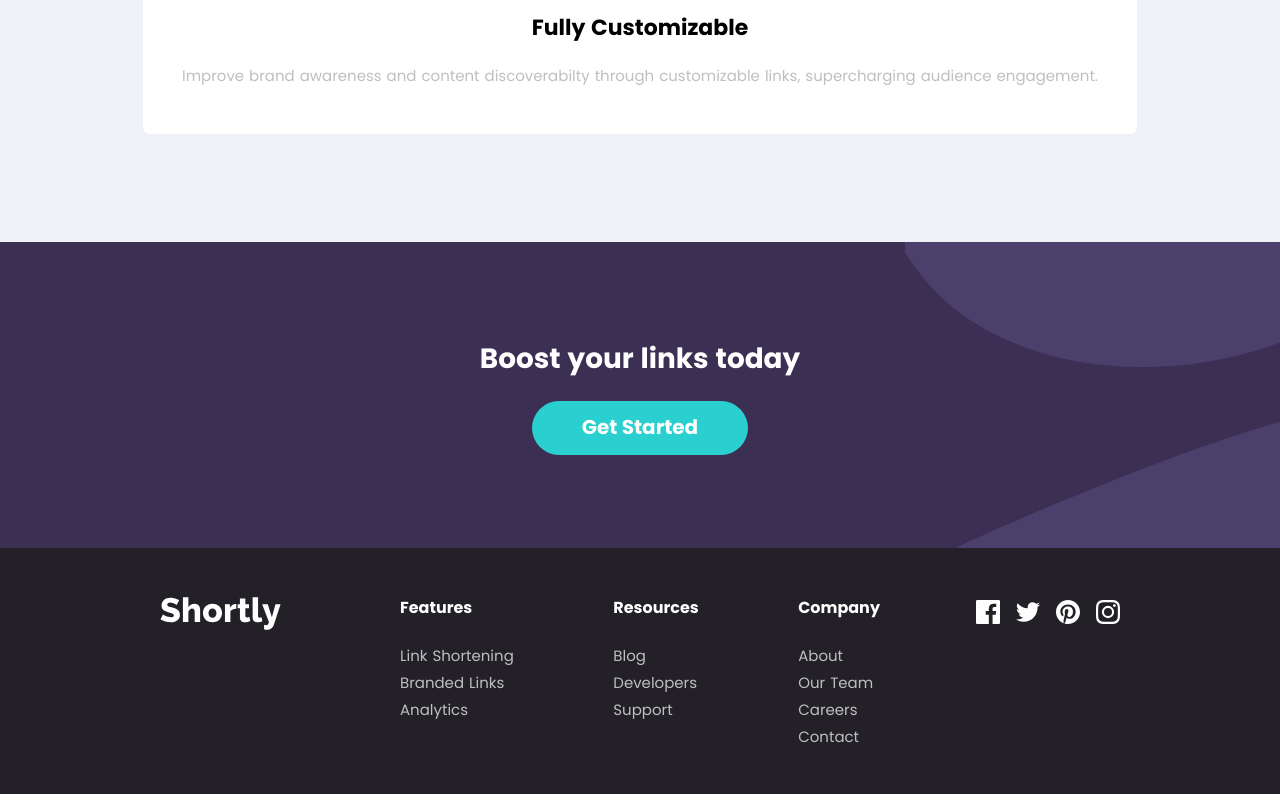
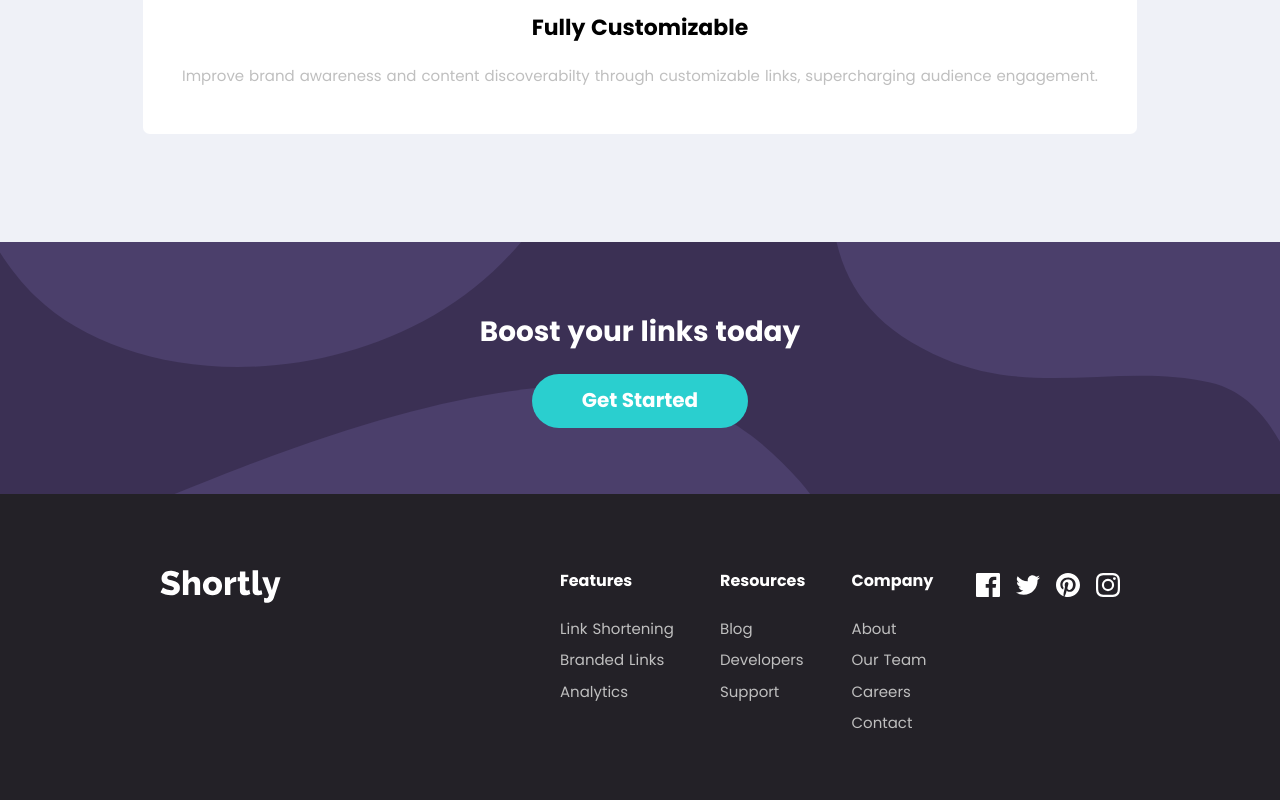
Before and after one commit to Lauren08/shortly-landing-page, a Nuxt app: page / in a window 1280 px wide. Shown: the part 1897-2697 px from the top of the page. Built offline with nearby package versions, Linux system fonts and the light colour scheme.

Commit message:
Continue work on Desktop Version of the website

```diff
--- a/components/Button.vue
+++ b/components/Button.vue
@@ -1,6 +1,6 @@
 <template>
   <button
-    class="h-8 w-48 mx-auto border-0 outline-none focus:outline-none focus:shadow-outline hover:shadow-outline bg-cyan text-white font-bold"
+    class="h-8 w-48 mx-auto border-0 outline-none focus:outline-none focus:shadow-outline hover:shadow-outline bg-cyan hover:bg-lightCyan text-white font-bold"
   >
     <slot></slot>
   </button>
--- a/components/Cta.vue
+++ b/components/Cta.vue
@@ -1,7 +1,7 @@
 <template>
-  <div class="flex flex-col justify-center relative h-70 w-full bg-darkvoilet">
+  <div class="flex flex-col justify-center relative h-70 md:h-56 w-full bg-darkvoilet">
     <svg
-      class="absolute top-0 right-0"
+      class="absolute top-0 right-0 md:hidden"
       xmlns="http://www.w3.org/2000/svg"
       width="375"
       height="306"
@@ -12,6 +12,7 @@
         />
       </g>
     </svg>
+    <svg class="absolute top-0 right-0 w-full h-56 sm:hidden md:block" xmlns="http://www.w3.org/2000/svg"><g fill="#4B3F6B" fill-rule="evenodd"><path d="M830-63.482C830 19.351 854.36 78.678 944.732 117c90.371 38.321 177.686 3.352 265.277 23.4 87.59 20.048 87.59 149.195 170.077 228.671 82.486 79.476 256.405 98.781 397.82 18.15 141.415-80.632 205.52-268.896 163.267-379.902C1898.919-103.687 1817.943-205 1427.236-205S830-146.314 830-63.482zM-263.351 570.909c29.685 77.331 73.689 123.988 171.79 127.377 98.102 3.39 167.085-60.547 256.043-73.22 88.958-12.674 135.24 107.895 240.73 152.532 105.488 44.638 274.775.333 377.9-125.622C886.24 526.021 878.62 327.29 799.392 238.798 720.162 150.307 608.257 84.743 243.5 224.76c-364.757 140.017-536.537 268.818-506.852 346.149zM-514-377.482c0 82.833 24.36 142.16 114.732 180.482 90.371 38.321 177.686 3.352 265.277 23.4 87.59 20.048 87.59 149.195 170.077 228.671 82.486 79.476 256.405 98.781 397.82 18.15 141.415-80.632 205.52-268.896 163.267-379.902C554.919-417.687 473.943-519 83.236-519S-514-460.314-514-377.482z"/></g></svg>
     <h4 class="z-10 text-2xl leading-4xl self-center text-white font-bold">Boost your links today</h4>
     <Button class="h-12 mt-4 z-10 rounded-full text-lg">Get Started</Button>
   </div>
--- a/components/Form.vue
+++ b/components/Form.vue
@@ -1,7 +1,7 @@
 <template>
   <div>
     <form
-      class="flex flex-col md:w-10/12 md:mx-auto mt-16 mx-5 p-5 relative rounded-lg bg-darkvoilet"
+      class="flex flex-col md:w-10/12 md:mx-auto md:max-w-screen-lg mt-16 mx-5 p-5 relative rounded-lg bg-darkvoilet"
       @submit.prevent="handleSubmit(link)"
     >
       <svg
--- a/components/ShortLinks.vue
+++ b/components/ShortLinks.vue
@@ -1,15 +1,17 @@
 <template>
   <div
-    class="flex flex-col self-center w-11/12 mt-6 shadow-sm rounded-md bg-white text-small leading-3xl font-medium"
+    class="flex flex-col md:flex-row self-center md:items-center md:justify-between md:pl-2 w-11/12 md:w-10/12 md:mx-auto md:max-w-screen-lg mt-6 shadow-sm rounded-md bg-white text-small leading-3xl font-medium"
   >
     <p class="px-4 py-1">{{ link.url }}</p>
     <hr class="text-neutral-gray opacity-25" />
-    <p class="px-4 py-1 text-cyan">{{ `https://rel.ink/${link.hashid}` }}</p>
-    <Button
-      class="w-11/12 h-10 mb-4 rounded-md text-small"
-      :class="{ 'bg-darkvoilet': copied }"
-      @click="handleClick(`https://rel.ink/${link.hashid}`)"
-    >{{ copied ? "Copied!" : "Copy" }}</Button>
+    <div class="flex md:pr-2 md:items-center">
+      <p class="px-4 py-1 text-cyan">{{ `https://rel.ink/${link.hashid}` }}</p>
+      <Button
+        class="w-11/12 md:w-24 h-10 mb-4 md:my-3 rounded-md text-small"
+        :class="{ 'bg-darkvoilet': copied }"
+        @click="handleClick(`https://rel.ink/${link.hashid}`)"
+      >{{ copied ? "Copied!" : "Copy" }}</Button>
+    </div>
   </div>
 </template>
 
--- a/components/TheFooter.vue
+++ b/components/TheFooter.vue
@@ -1,7 +1,7 @@
 <template>
-  <footer class="flex max-w-full md:justify-center py-10 bg-neutral-verydarkvoilet">
+  <footer class="flex max-w-full md:justify-center py-10 md:py-16 bg-neutral-verydarkvoilet">
     <div
-      class="flex flex-col md:flex-row md:justify-between w-full md:w-9/12 text-center md:text-left items-center md:items-start"
+      class="flex flex-col md:flex-row md:justify-between w-full md:max-w-screen-lg md:w-9/12 md:h-36 text-center md:text-left items-center md:items-start"
     >
       <svg
         class="mb-12 md:mb-0 md:mt-1"
@@ -22,19 +22,19 @@
             <li>
               <h5 class="mb-4 leading-2xl text-small font-bold">Features</h5>
             </li>
-            <li>
+            <li class="md:mt-1">
               <a
                 class="text-neutral-gray text-tiny font-medium hover:text-cyan focus:outline-none focus:shadow-outline"
                 href="#"
               >Link Shortening</a>
             </li>
-            <li>
+            <li class="md:mt-1">
               <a
                 class="text-neutral-gray text-tiny font-medium hover:text-cyan focus:outline-none focus:shadow-outline"
                 href="#"
               >Branded Links</a>
             </li>
-            <li>
+            <li class="md:mt-1">
               <a
                 class="text-neutral-gray text-tiny font-medium hover:text-cyan focus:outline-none focus:shadow-outline"
                 href="#"
@@ -45,19 +45,19 @@
             <li>
               <h5 class="mb-4 leading-2xl text-small font-bold">Resources</h5>
             </li>
-            <li>
+            <li class="md:mt-1">
               <a
                 class="text-neutral-gray text-tiny font-medium hover:text-cyan focus:outline-none focus:shadow-outline"
                 href="#"
               >Blog</a>
             </li>
-            <li>
+            <li class="md:mt-1">
               <a
                 class="text-neutral-gray text-tiny font-medium hover:text-cyan focus:outline-none focus:shadow-outline"
                 href="#"
               >Developers</a>
             </li>
-            <li>
+            <li class="md:mt-1">
               <a
                 class="text-neutral-gray text-tiny font-medium hover:text-cyan focus:outline-none focus:shadow-outline"
                 href="#"
@@ -68,25 +68,25 @@
             <li>
               <h5 class="mb-4 leading-2xl text-small font-bold">Company</h5>
             </li>
-            <li>
+            <li class="md:mt-1">
               <a
                 class="text-neutral-gray text-tiny font-medium hover:text-cyan focus:outline-none focus:shadow-outline"
                 href="#"
               >About</a>
             </li>
-            <li>
+            <li class="md:mt-1">
               <a
                 class="text-neutral-gray text-tiny font-medium hover:text-cyan focus:outline-none focus:shadow-outline"
                 href="#"
               >Our Team</a>
             </li>
-            <li>
+            <li class="md:mt-1">
               <a
                 class="text-neutral-gray text-tiny font-medium hover:text-cyan focus:outline-none focus:shadow-outline"
                 href="#"
               >Careers</a>
             </li>
-            <li>
+            <li class="md:mt-1">
               <a
                 class="text-neutral-gray text-tiny font-medium hover:text-cyan focus:outline-none focus:shadow-outline"
                 href="#"
--- a/tailwind.config.js
+++ b/tailwind.config.js
@@ -3,6 +3,7 @@ module.exports = {
     extend: {
       colors: {
         cyan: "#2ACFCF",
+        lightCyan: "#9AE3E3",
         darkvoilet: "#3B3054",
         secondary: {
           red: "#F46262"
@@ -16,7 +17,8 @@ module.exports = {
         }
       },
       spacing: {
-        "70": "17rem"
+        36: "9rem",
+        70: "17rem"
       },
       borderWidth: {
         "3": "3px"
@@ -29,7 +31,8 @@ module.exports = {
     screens: {
       sm: "375px",
       md: "768px",
-      lg: "1440px"
+      lg: "1110px",
+      xl: "1440px"
     },
     fontSize: {
       micro: ".666rem",
```
